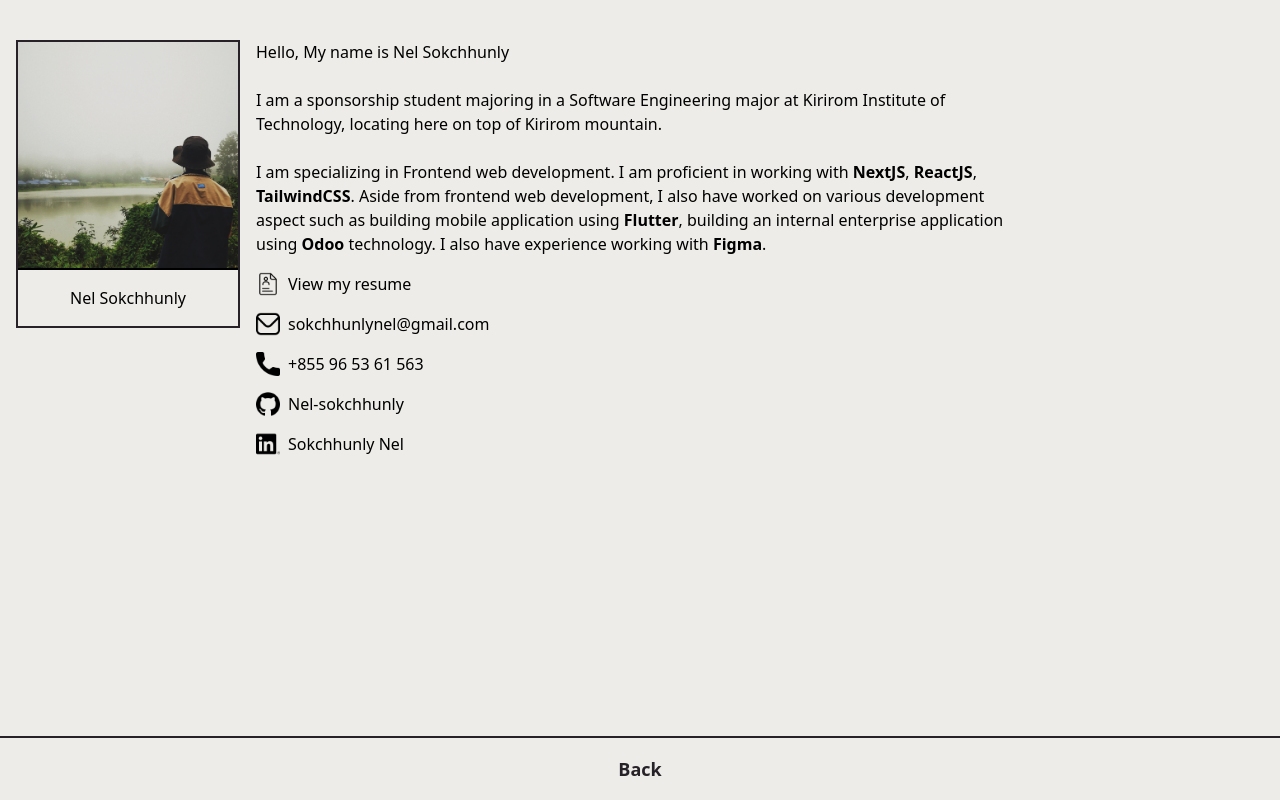
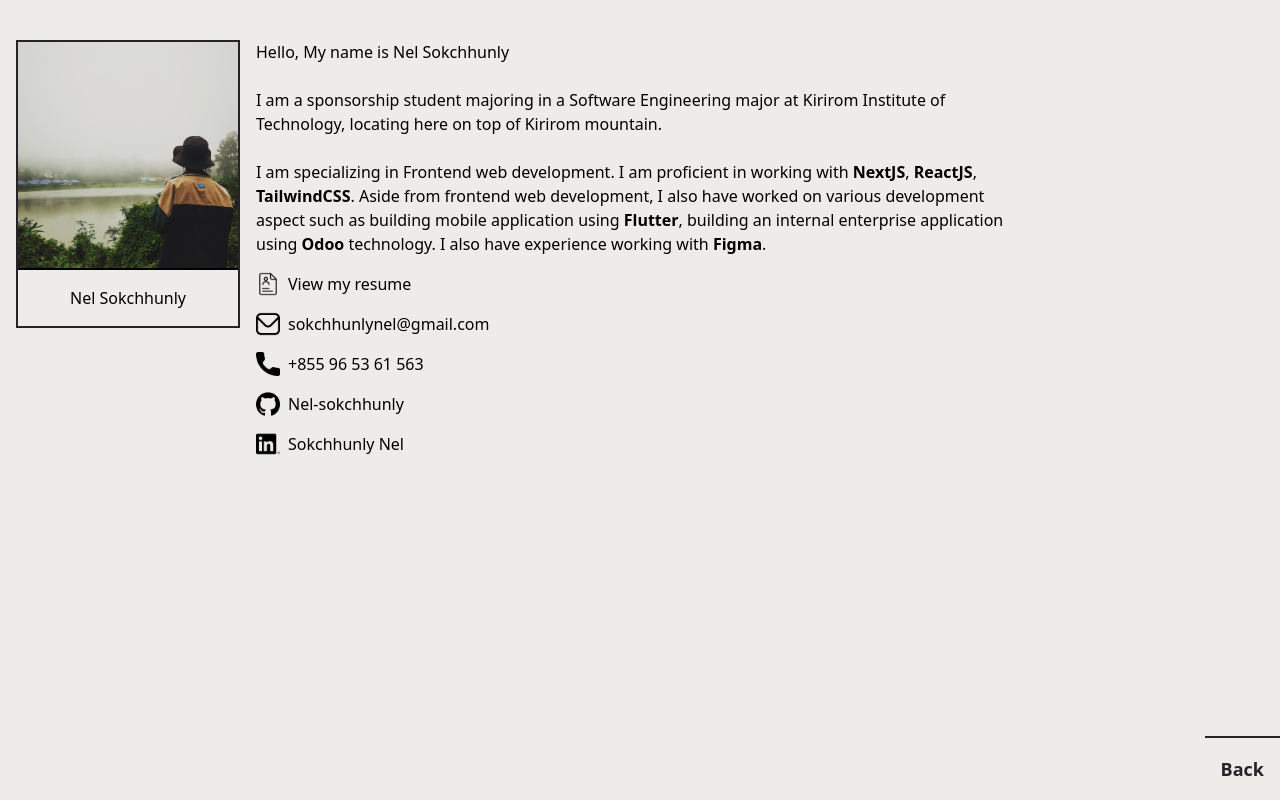
Before and after one commit to Nel-sokchhunly/personal-portfolio, a Next.js app: page /about in a window 1280 px wide. Built offline with nearby package versions, Linux system fonts and the light colour scheme.

Commit message:
fix: mainlayout

```diff
--- a/layouts/MainLayout.tsx
+++ b/layouts/MainLayout.tsx
@@ -10,7 +10,7 @@ export default function MainLayout({ backUrl, children }: BackNavbarProps) {
     <div className='overflow-hidden h-screen bg-primary flex flex-col relative'>
       <div className='h-full flex-grow overflow-y-scroll'>{children}</div>
       <Link href={backUrl ? backUrl : '/'}>
-        <div className='bg-primary cursor-pointer h-16 flex justify-center items-center border-t-2 border-secondary px-4 sticky bottom-0 right-0'>
+        <div className='bg-primary cursor-pointer h-16 flex justify-center items-center border-t-2 border-secondary px-4 fixed bottom-0 right-0'>
           <div className='font-semibold text-lg text-secondary'>Back</div>
         </div>
       </Link>
```
